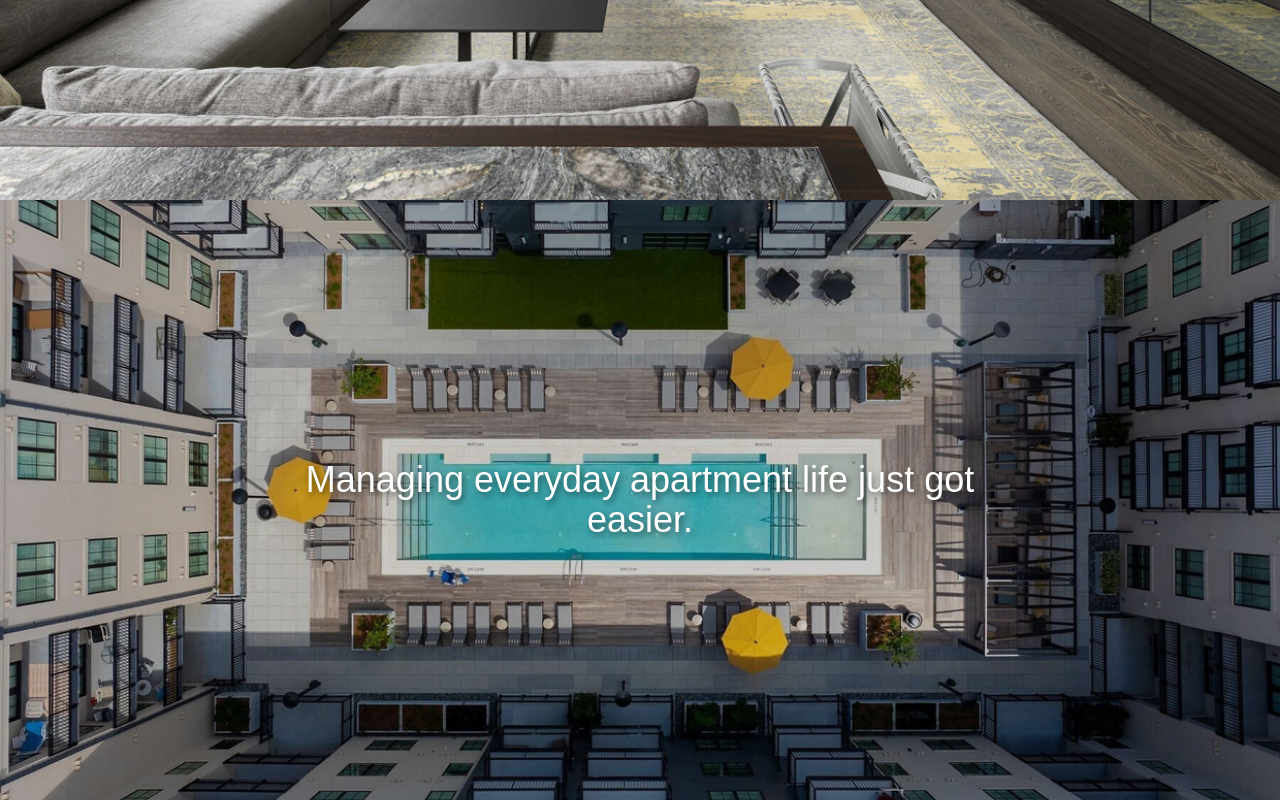
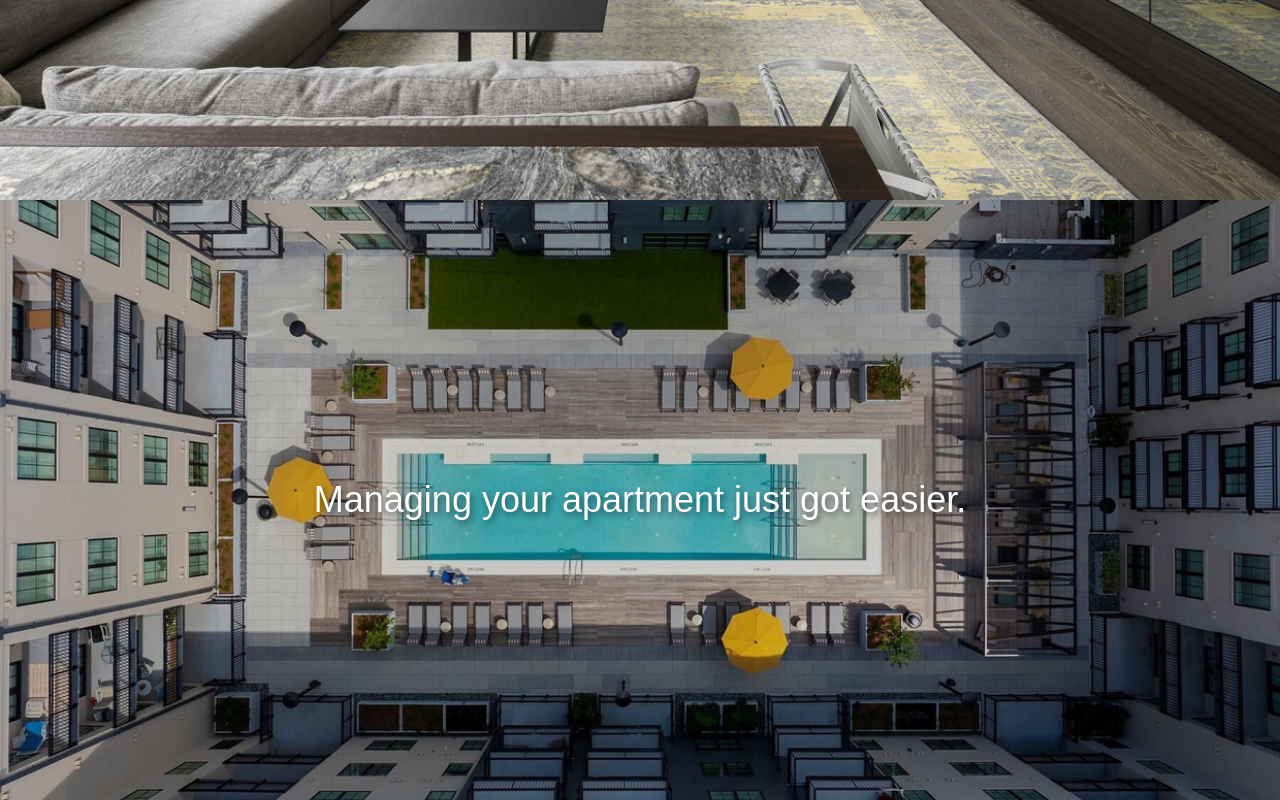
Before and after one commit to TheDThompsonDev/tenant-app, a Next.js app: page /landingpage in a window 1280 px wide. Shown: the part 600-1400 px from the top of the page. Built offline with nearby package versions, Linux system fonts and the light colour scheme.

Commit message:
fix: edit HeroPool text per Joe (AP-178)

```diff
--- a/src/app/components/HeroPool.tsx
+++ b/src/app/components/HeroPool.tsx
@@ -18,7 +18,7 @@ export default function HeroPool () {
 
       <div className="HeroPool-container relative z-10 text-center px-6">
         <h2 className="text-white text-xl sm:text-2xl md:text-3xl lg:text-4xl max-w-2xl mx-auto drop-shadow-[2px_3px_3px_rgba(0,0,0,0.5)]">
-          Managing everyday apartment life just got easier.
+          Managing your apartment just got easier.
         </h2>
       </div>
     </section>
```
